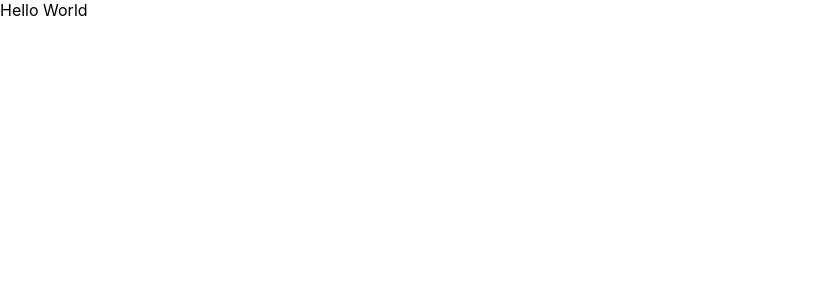
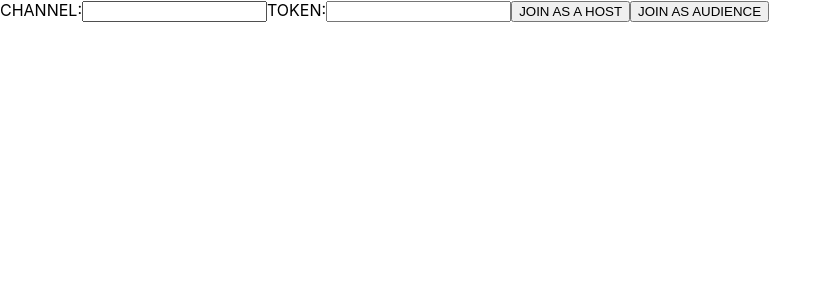
Before and after one commit to pmayur/agora-video-app, a React (Create React App) app: page / in a window 1280 px wide. Shown: the top 300 px of the page, without its empty margins (0-831 px from the left). Built offline with nearby package versions, Linux system fonts and the light colour scheme; no server answers.

Commit message:
add: routes to the app component

```diff
--- a/src/components/App.jsx
+++ b/src/components/App.jsx
@@ -1,9 +1,65 @@
 import React from "react";
+
+import ConfigForm       from "./ConfigForm/ConfigForm";
+import TestComponent    from "./TestComponent" // placeholder component for routes
+
+import { BrowserRouter as Router, Switch, Route } from "react-router-dom";
 
 class App extends React.Component {
 
+    constructor() {
+        super()
+
+        // state
+        this.state = {
+            channel : process.env.REACT_APP_CHANNEL,
+            token   : process.env.REACT_APP_TOKEN
+        }
+
+        // bindings
+        this.handleConfigChange = this.handleConfigChange.bind(this);
+    }
+
+    handleConfigChange (object) {
+        const newToken   = object.token;
+        const newChannel = object.channel;
+
+        this.setState({
+            token   : newToken,
+            channel : newChannel
+        })
+    }
+
     render() {
-        return <div className="App">Hello World</div>;
+        return (
+            <Router>
+                <Switch>
+                    <Route
+                        exact
+                        path="/"
+                        component={() => (
+                            <ConfigForm
+                                handleConfigChange={this.handleConfigChange}
+                            />
+                        )}
+                    />
+                    <Route
+                        exact
+                        path="/host"
+                        component={() => (
+                            <TestComponent channel={this.state.channel} /> //placeholder component for testing route
+                        )}
+                    />
+                    <Route
+                        exact
+                        path="/audience"
+                        component={() => (
+                            <TestComponent channel={this.state.channel} /> //placeholder component for testing route
+                        )}
+                    />
+                </Switch>
+            </Router>
+        );
     }
 }
 
```
